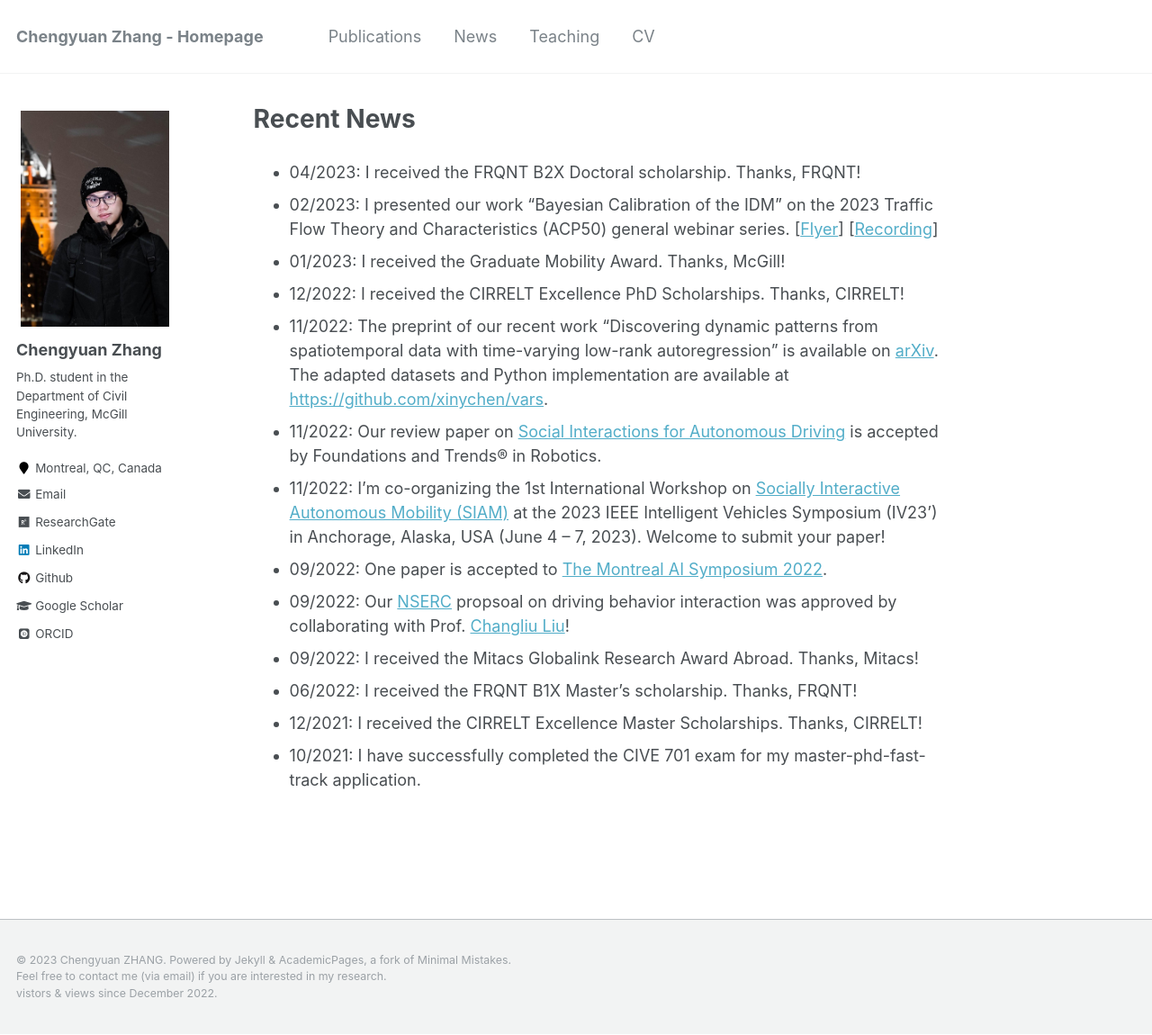
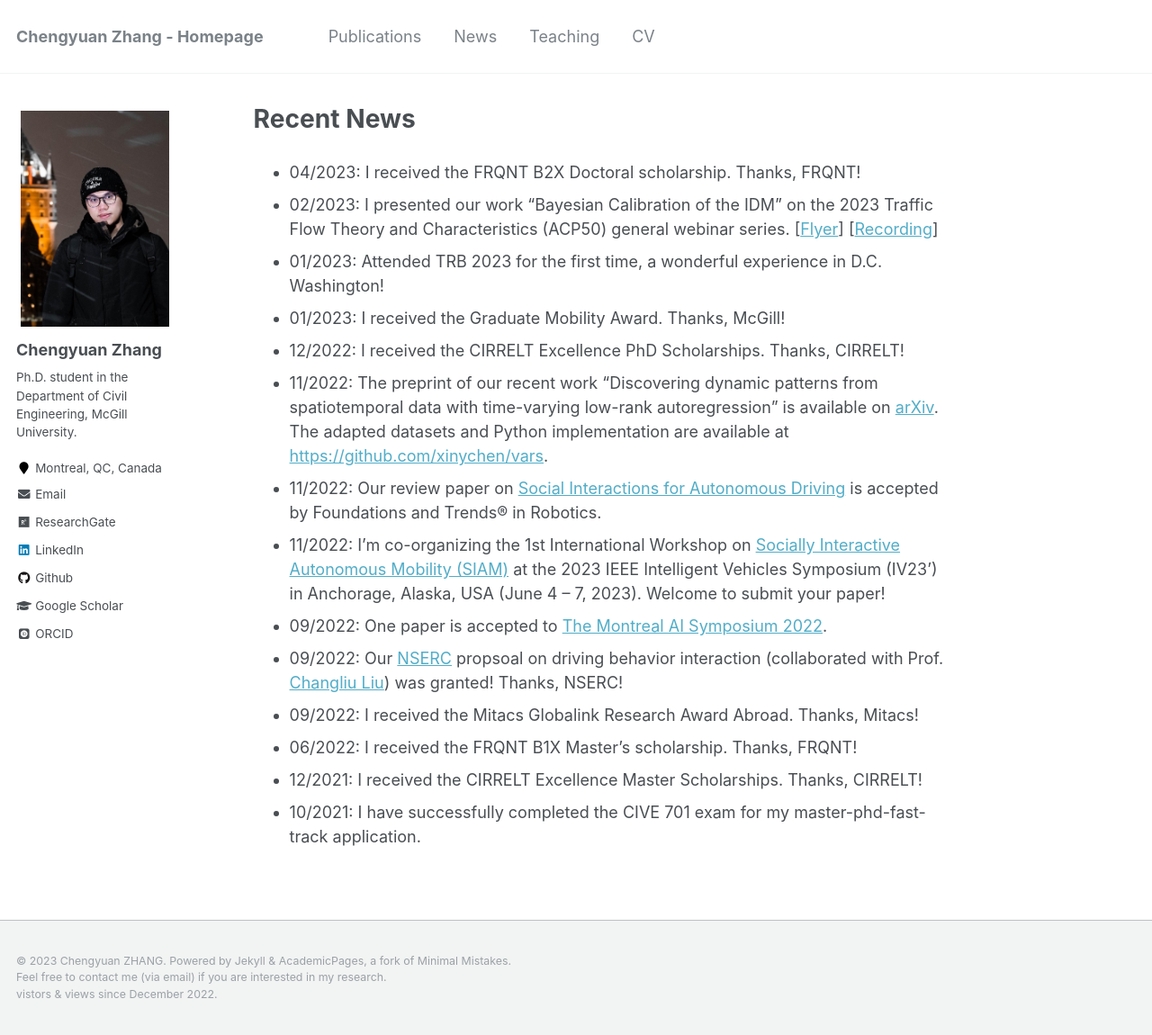
Before and after one commit to Chengyuan-Zhang/chengyuan-zhang.github.io, a Jekyll site: the page built from _pages/news.md, in a window 1280 px wide and 1150 px high. Shown: the whole window at 90% size. Built offline with Jekyll 4.4.1, drawn with Linux system fonts in a browser that asks for light colours; some web fonts are replaced; comment, search, counter and statistics services are not loaded.

Commit message:
updateeee

```diff
--- a/_pages/news.md
+++ b/_pages/news.md
@@ -8,6 +8,7 @@ author_profile: true
 * 02/2023: I presented our work "Bayesian Calibration of the IDM" on the 2023 Traffic Flow Theory and
   Characteristics (ACP50) general webinar
   series. [[Flyer](../_talks/230217_Chengyuan_Zhang_Flyer.pdf)] [[Recording](https://youtu.be/GIqcL6I7MsU)]
+* 01/2023: Attended TRB 2023 for the first time, a wonderful experience in D.C. Washington!
 * 01/2023: I received the Graduate Mobility Award. Thanks, McGill!
 * 12/2022: I received the CIRRELT Excellence PhD Scholarships. Thanks, CIRRELT!
 * 11/2022:  The preprint of our recent work "Discovering dynamic patterns from spatiotemporal data with time-varying
@@ -22,7 +23,8 @@ author_profile: true
   paper!
 * 09/2022: One paper is accepted to [The Montreal AI Symposium 2022](http://montrealaisymposium.com/).
 * 09/2022: Our [NSERC](https://www.nserc-crsng.gc.ca/innovate-innover/alliance-alliance/index_eng.asp) propsoal on
-  driving behavior interaction was approved by collaborating with Prof. [Changliu Liu](http://icontrol.ri.cmu.edu/)!
+  driving behavior interaction (collaborated with Prof. [Changliu Liu](http://icontrol.ri.cmu.edu/)) was granted!
+  Thanks, NSERC!
 * 09/2022: I received the Mitacs Globalink Research Award Abroad. Thanks, Mitacs!
 * 06/2022: I received the FRQNT B1X Master’s scholarship. Thanks, FRQNT!
 * 12/2021: I received the CIRRELT Excellence Master Scholarships. Thanks, CIRRELT!
```
Also changed, not shown: _pages/about.md (+6 -6 lines).
